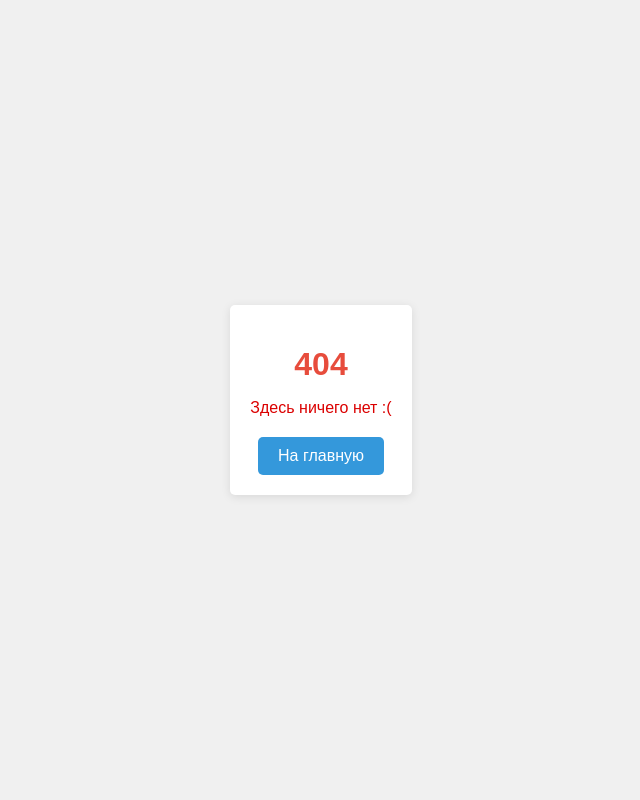
After one commit to sexbutton/SanicProject, a Python web app: template templates/NotFound.html in a window 1280 px wide. The commit adds this page. Shown: the whole page, without its empty margins (319-959 px from the left). Run offline with Jinja, Linux system fonts and the light colour scheme; the template is opened without the code that fills it, so the values that code supplies are empty.

Commit message:
VideoPage

```diff
--- /dev/null
+++ b/templates/NotFound.html
@@ -0,0 +1,60 @@
+<!DOCTYPE html>
+<html lang="en">
+<head>
+    <meta charset="UTF-8">
+    <meta http-equiv="X-UA-Compatible" content="IE=edge">
+    <meta name="viewport" content="width=device-width, initial-scale=1.0">
+    <title>404 - Video Not Found</title>
+    <style>
+        body {
+            font-family: Arial, sans-serif;
+            background-color: #f0f0f0;
+            margin: 0;
+            padding: 0;
+            display: flex;
+            justify-content: center;
+            align-items: center;
+            height: 100vh;
+        }
+
+        .container {
+            text-align: center;
+            background-color: white;
+            padding: 20px;
+            border-radius: 5px;
+            box-shadow: 0 2px 10px rgba(0, 0, 0, 0.1);
+        }
+
+        h1 {
+            color: #e74c3c;
+            margin-bottom: 10px;
+        }
+
+        p {
+            color: #db0000;
+            margin-bottom: 20px;
+        }
+
+        .button {
+            display: inline-block;
+            padding: 10px 20px;
+            background-color: #3498db;
+            color: white;
+            text-decoration: none;
+            border-radius: 5px;
+            transition: background-color 0.3s;
+        }
+
+        .button:hover {
+            background-color: #2980b9;
+        }
+    </style>
+</head>
+<body>
+    <div class="container">
+        <h1>404</h1>
+        <p>Здесь ничего нет :(</p>
+        <a class="button" href="/">На главную</a>
+    </div>
+</body>
+</html>
--- a/templates/index.html
+++ b/templates/index.html
@@ -58,7 +58,7 @@
     <div class="welcome-container">
         <p>Добро пожаловать, <span id="username">Никто</span></p>
         <p>Добро пожаловать, <span id="password">Никто</span></p>
-        <a href="/rickroll">Посмотреть пранк</a>
+        <a href="/video/prank.mp4">Посмотреть пранк</a>
         <a href="/reset">Выйти из аккаунта</a>
         <a href="/check">Проверить куки</a>
         <a href="/login">Войти в аккаунт</a>
```
Also changed, not shown: main.py (+33 -9 lines), templates/video.html (renamed from templates/rickroll.html, +10 -14 lines), Images/Rickroll.jpg (added), Images/maxresdefault.jpg (added), database.db.
